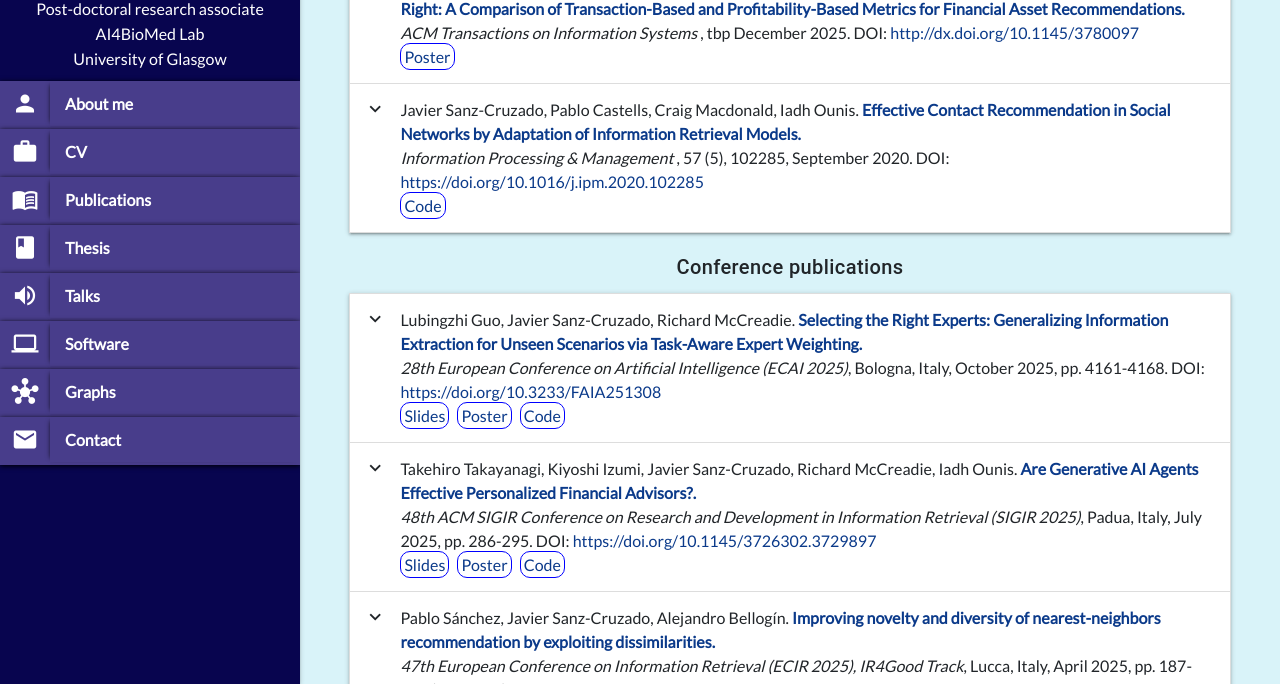
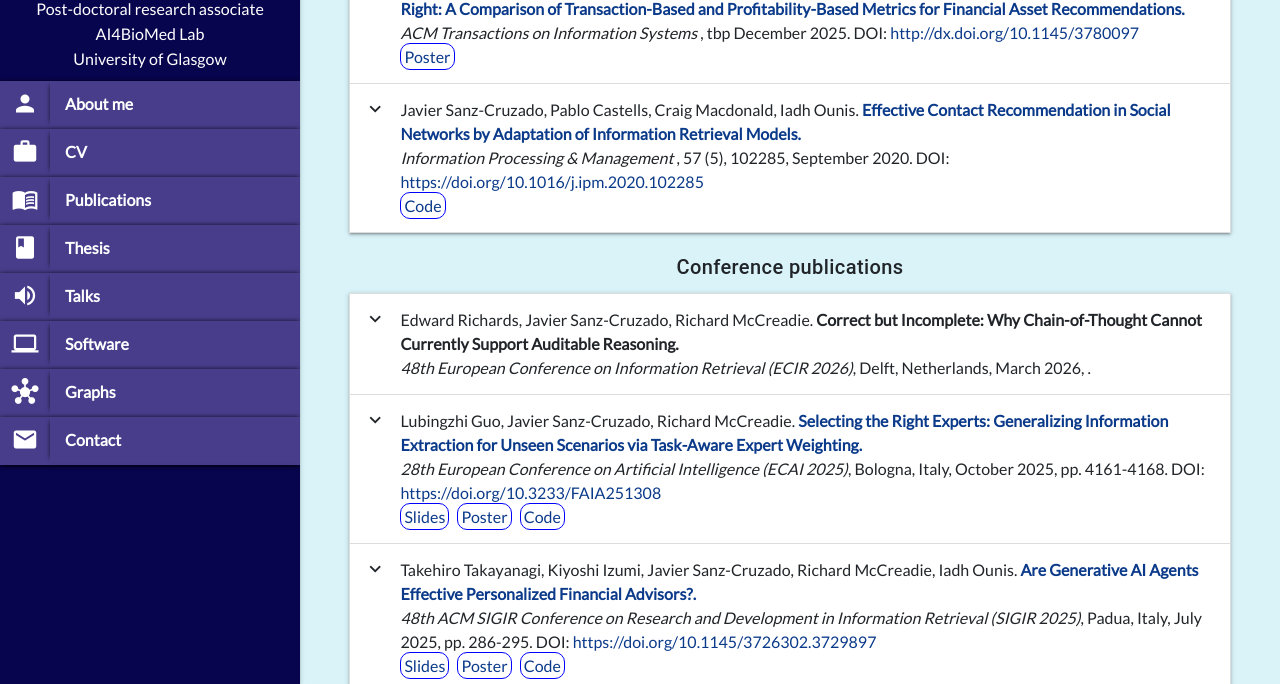
Before and after one commit to JavierSanzCruza/javiersanzcruza.github.io, a Jekyll site: the page built from pubs.md, in a window 1280 px wide and 900 px high, cut to the strip 216-900 px from the top of the window. Built offline with Jekyll 4.4.1, drawn with Linux system fonts in a browser that asks for light colours; nearby versions of some CDN libraries; some of the changed lines change nothing that is shown.

Commit message:
Added ECIR 2026 paper description and updated CV

```diff
--- a/_data/conferences.yml
+++ b/_data/conferences.yml
@@ -1,3 +1,16 @@
+- title: "Correct but Incomplete: Why Chain-of-Thought Cannot Currently Support Auditable Reasoning"
+  authors:
+    - Edward Richards
+    - Javier Sanz-Cruzado
+    - Richard McCreadie
+  conference: 48th European Conference on Information Retrieval (ECIR 2026)
+  venue: Delft, Netherlands
+  date: March 2026
+  keywords:
+    - large language models
+    - explainability
+    - chain-of-thought
+  abstract: "Large Language Models (LLMs) are increasingly promoted for knowledge-intensive reasoning tasks. Effective oversight requires faithful reasoning traces which show how answers are actually produced. Chain-of-Thought (CoT) prompting is positioned as a technique to promote both accuracy and transparency, as well as provide reasoning traces on how solutions are reached. Recent studies have shown that CoT traces, while plausible, are unfaithful to the how the answer was derived. However, we argue there is a second more subtle issue with CoT that requires more investigation; even logically correct CoT explanations can conceal key facts used to produce the answer - thereby misleading the reader. In this paper we illustrate this behavior by six LLM models when answering questions across three question answering (QA) datasets of different types (arithmetic, factual QA, and multi-choice reasoning). In particular, we show that injecting a key fact into the prompt increased QA accuracy by 2.6% to 58% (as expected), yet the models omitted this fact from otherwise sound CoT explanations in up 56% of cases. This provides further evidence that researchers and developers should be wary of relying on CoT explanations, as even those that appear to be logically correct may be misleading."
 - title: "Selecting the Right Experts: Generalizing Information Extraction for Unseen Scenarios via Task-Aware Expert Weighting"
   authors:
     - Lubingzhi Guo
```
Also changed, not shown: 1 other file.
